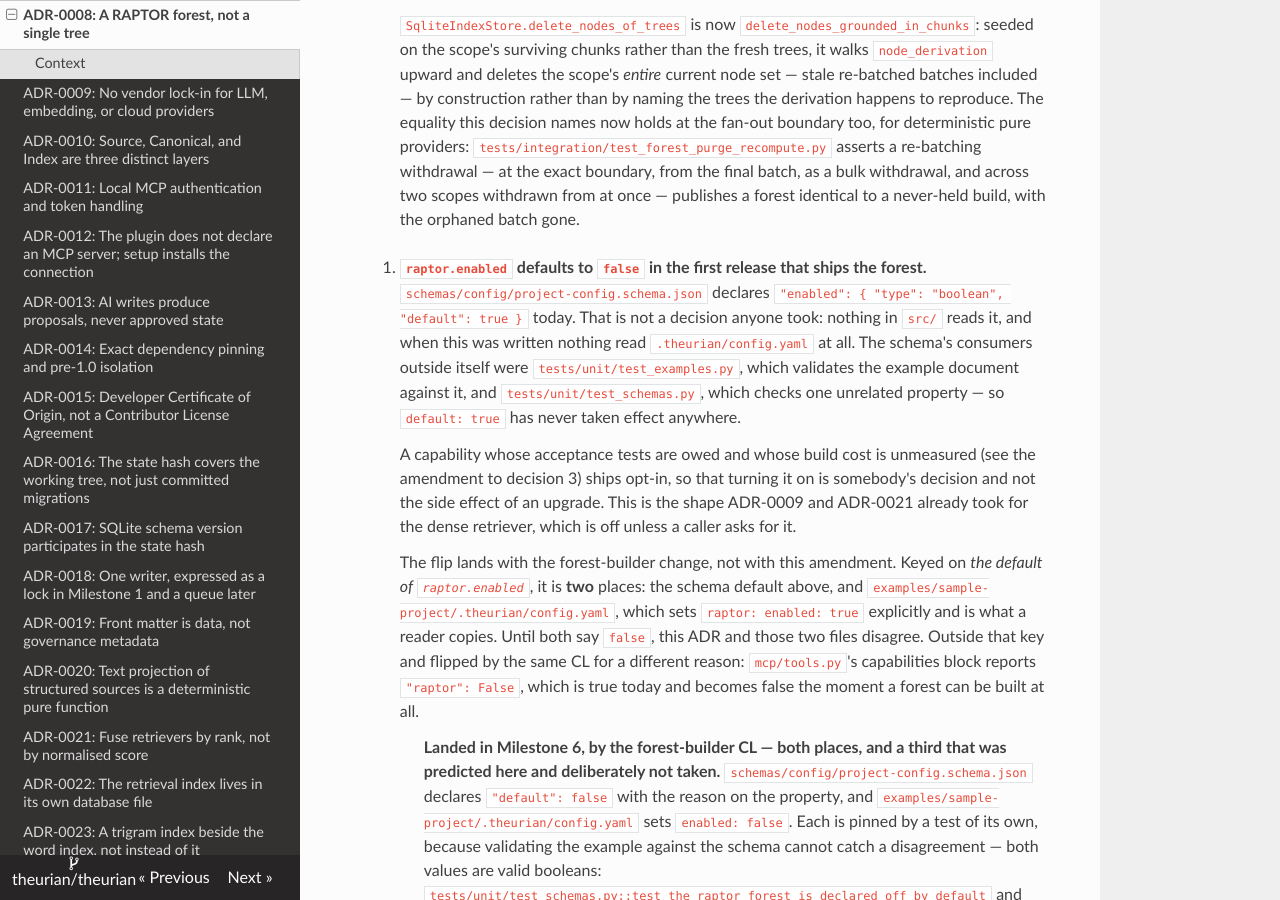
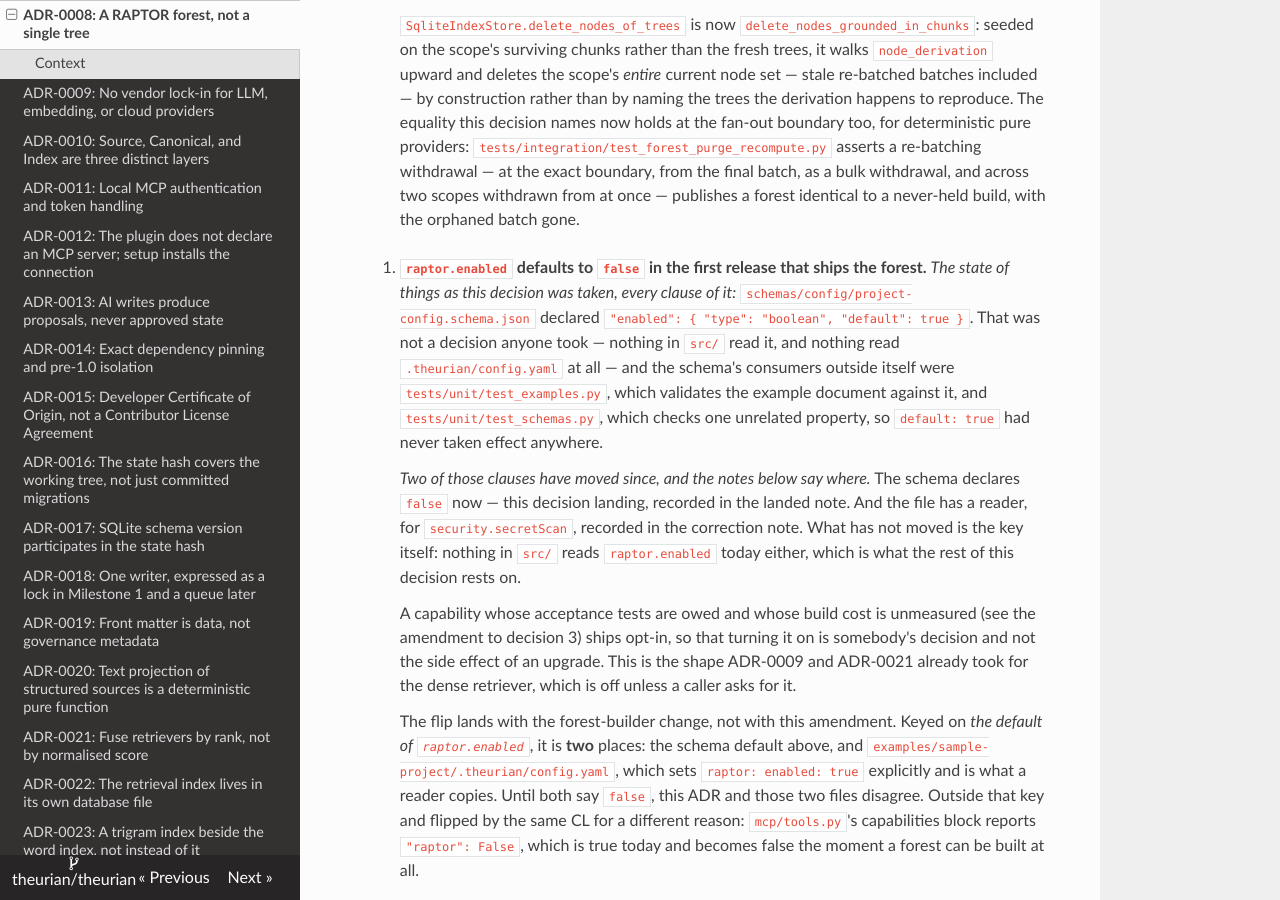
Before and after one commit to theurian/theurian, an MkDocs documentation site: the page built from docs/adr/0008-raptor-forest.md, in a window 1280 px wide and 900 px high, scrolled down 20996 px. Built offline with MkDocs 1.6.1, drawn with Linux system fonts in a browser that asks for light colours; some of the changed text lies outside the part shown.

Commit message:
docs(raptor): resolve the antecedent and tense frames round 1 recorded (#426)
Three prose corrections from round one's LOW section. Docs only, no test-side
change; the pins added by 9939ad6 all stay green.

`raptor.md`: "No `raptor` key is reachable from either" had no antecedent pair —
"either" pointed at two things the sentence never named. Both are named now, and
the pronoun is gone: the single call site and the single key it leads to are the
whole path from `src/` to the file's contents, and no `raptor` key lies on it.

ADR-0008 decision 10's rationale mixed frames per sentence. It asserted in the
present that the schema declares `"default": true` — false since Milestone 6,
and corrected only in the landed note far below — beside a re-tensed past
("consumers … were"), so a reader could not tell which clauses were the record
as taken and which were current. The whole record is now marked as-written and
uniformly past, followed by a second paragraph naming what has moved since (the
default, and the file gaining a reader) with a pointer to the note that records
each, and what has not (nothing in `src/` reads `raptor.enabled` today either,
which is what the decision rests on). The present-tense claim the decision needs
is still carried and pinned at the "switch is the CLI flag" note.

The correction note said "Both sentences are narrowed", which described only
one of them: the note was narrowed, the rationale was tensed. It now says so —
one narrowed, one tensed — and its closing clause, which the edit left echoing
the word "tensed" twice in one paragraph, is reworded to the fact it carries:
the consumer list was left at the count it was taken with rather than
re-counted.

Round-one findings closed: LOW (raptor.md:186 antecedent; ADR-0008 tense-frame
mix; "Both sentences are narrowed"). Part of #426.

Review-Finding: code-review LOW — "either" with no antecedent pair
Review-Finding: code-review LOW — as-written and current claims mixed in one paragraph
Review-Finding: code-review LOW — "Both sentences are narrowed" describes only one
Signed-off-by: Takehide Uchida <utchy@graphnote-design.com>

```diff
--- a/docs/adr/0008-raptor-forest.md
+++ b/docs/adr/0008-raptor-forest.md
@@ -1056,13 +1056,21 @@
 >
 
 > 10. **`raptor.enabled` defaults to `false` in the first release that ships the
->     forest.** `schemas/config/project-config.schema.json` declares
->     `"enabled": { "type": "boolean", "default": true }` today. That is not a
->     decision anyone took: nothing in `src/` reads it, and when this was written
->     nothing read `.theurian/config.yaml` at all. The schema's consumers outside
->     itself were `tests/unit/test_examples.py`, which validates the example
->     document against it, and `tests/unit/test_schemas.py`, which checks one
->     unrelated property — so `default: true` has never taken effect anywhere.
+>     forest.** *The state of things as this decision was taken, every clause of
+>     it:* `schemas/config/project-config.schema.json` declared
+>     `"enabled": { "type": "boolean", "default": true }`. That was not a decision
+>     anyone took — nothing in `src/` read it, and nothing read
+>     `.theurian/config.yaml` at all — and the schema's consumers outside itself
+>     were `tests/unit/test_examples.py`, which validates the example document
+>     against it, and `tests/unit/test_schemas.py`, which checks one unrelated
+>     property, so `default: true` had never taken effect anywhere.
+>
+>     *Two of those clauses have moved since, and the notes below say where.* The
+>     schema declares `false` now — this decision landing, recorded in the landed
+>     note. And the file has a reader, for `security.secretScan`, recorded in the
+>     correction note. What has not moved is the key itself: nothing in `src/`
+>     reads `raptor.enabled` today either, which is what the rest of this decision
+>     rests on.
 >
 >     A capability whose acceptance tests are owed and whose build cost is
 >     unmeasured (see the amendment to decision 3) ships opt-in, so that turning it
@@ -1128,18 +1136,20 @@
 >     > [ADR-0027](0027-accept-validates-before-it-moves.md) decision 3:
 >     > `security/project_config.py::read_secret_scan_policy` opens the file, and
 >     > `application/proposal_service.py` calls it at `theurian propose accept`.
->     > Both sentences are narrowed to the population that is still unread rather
->     > than deleted, and both conclusions survive that narrowing, because
->     > neither leaned on the file being unread — only on `raptor.enabled` being
+>     > Neither is deleted, and the two took different repairs: the "switch is
+>     > the CLI flag" note is **narrowed** to the population that is still
+>     > unread, while the rationale is **tensed** to the record it always was —
+>     > one narrowed, one tensed. Both conclusions survive either way, because
+>     > neither leaned on the file being unread, only on `raptor.enabled` being
 >     > unread, which it is. Measured at `6b83be1`: `git grep -n 'paths\.config'
 >     > packages/theurian-core/src` returns one line — `proposal_service.py`
 >     > handing the path to `read_secret_scan_policy` — and that function names
 >     > one published key, `SECRET_SCAN_KEY = "secretScan"`, under one block, so
 >     > no `raptor` key is reachable from the only reader the file has.
 >     > `tests/unit/test_config_key_call_sites.py` pins the one key that does
->     > have a reader. The consumer enumeration in the rationale is
->     > tensed to when it was taken rather than re-counted, since the schema has
->     > gained test-side consumers only.
+>     > have a reader. The consumer list inside that record was left at the count
+>     > it was taken with rather than re-counted, since the schema has gained
+>     > test-side consumers only.
 
 ## Consequences
 
```
Also changed, not shown: docs/architecture/raptor.md (+3 -2 lines).
